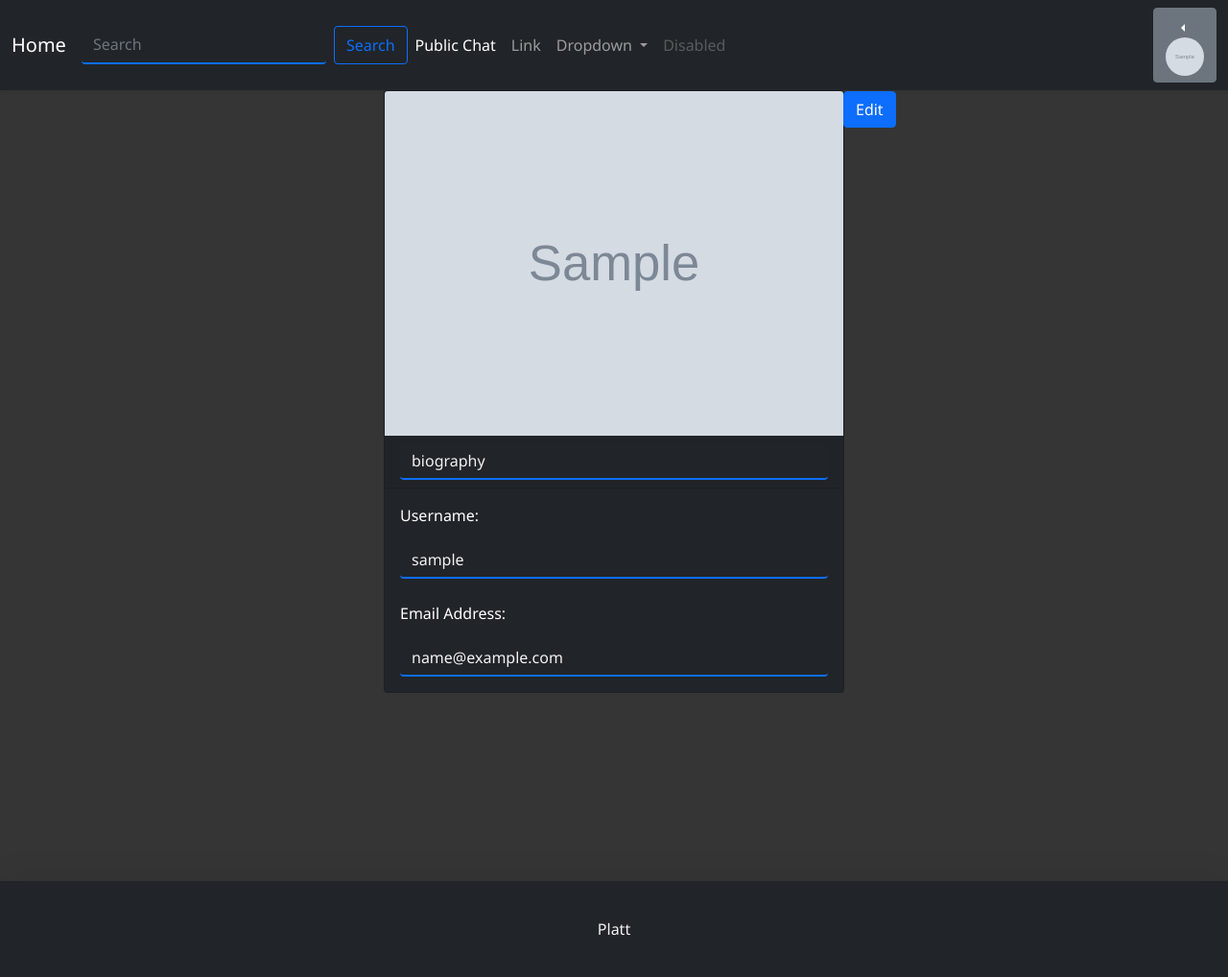
After one commit to Pl4tt/django_web_app, a Django app: page /settings/1/ in a window 1280 px wide. The commit adds this page. Shown: the whole page at 96% size. Run offline with Django 3.2, Linux system fonts and the light colour scheme; a user stored in the database is signed in; tables that the repository leaves empty hold one stand-in row (values such as "Sample post"); grey boxes marked "Sample" are stand-in pictures; parts of the project's set-up code (start-up, migrations or seed data) failed here and were passed over.

Commit message:
added settings + profile view

```diff
--- /dev/null
+++ b/src/account/templates/account/settings.html
@@ -0,0 +1,39 @@
+{% extends "base.html" %}
+{% block title %}Settings of {{user.username}}{% endblock title %}
+{% load static %}
+
+{% block content %}
+<style>
+    #id_profile_image:hover {
+        opacity: 0.3;
+        cursor: pointer;
+        transition-delay: 1;
+    }
+    #id_profile_image_button {
+        display: inline-block;
+        position: absolute;
+    }
+    .card {
+        margin: 0 auto; /* Added */
+        float: none; /* Added */
+        margin-bottom: 10px; /* Added */
+}
+</style>
+
+<div class="card text-white bg-dark mb-3" style="max-width: 30rem;">
+    <form method="POST">
+        {% csrf_token %}
+        <img src="{{user.profile_image.url}}" id="id_profile_image" alt="Platt" class="card-img-top">
+        <a href="#" class="btn btn-primary" id="id_profile_image_button">Edit</a>
+        <div class="card-header"><input class="form-control me-2 custom-dark-input" value="biography"></div>
+        <div class="card-body">
+            <p class="card-text">Username:</p>
+            <input class="card-text form-control me-2 custom-dark-input" value="{{user.username}}">
+            <br>
+            <p class="card-text">Email Address:</p>
+            <input class="card-text form-control me-2 custom-dark-input" value="{{user.email}}">
+        </div>
+    </form>
+</div>
+
+{% endblock content %}
--- a/src/account/urls.py
+++ b/src/account/urls.py
@@ -9,5 +9,6 @@ urlpatterns = [
     path("login/", views.login_view, name="login"),
     path("logout/", views.logout_view, name="logout"),
     path("register/", views.registration_view, name="register"),
-    path("account/<int:id>/", views.profile_view, name="profile")
+    path("account/<int:id>/", views.profile_view, name="profile"),
+    path("settings/<int:id>/", views.settings, name="settings"),
 ]
--- a/src/account/views.py
+++ b/src/account/views.py
@@ -68,5 +68,32 @@ def logout_view(request):
 
 def profile_view(request, id: int):
     context = {}
-    context["user"] = Account.objects.get(pk=id)
+    user = request.user
+
+    context["is_self"] = False
+    if user.pk == id:
+        context["is_self"] = True
+
+    try:
+        context["user"] = Account.objects.get(pk=id)
+    except Account.DoesNotExist:
+        return HttpResponse("User doesn't exists")
     return render(request, "account/profile_view.html", context)
+
+def settings(request, id: int):
+    context = {}
+    req_user = request.user
+    try:
+        user = Account.objects.get(pk=id)
+    except Account.DoesNotExist:
+        return HttpResponse("User doesn't exist")
+
+    if user.pk != req_user.pk:
+        return HttpResponse("You are not allowed to change someone else's account")
+
+    if request.POST:
+        pass
+
+    context["user"] = req_user
+
+    return render(request, "account/settings.html", context)
--- a/src/posts/urls.py
+++ b/src/posts/urls.py
@@ -6,5 +6,5 @@ from . import views
 app_name = "posts"
 
 urlpatterns = [
-    path("home/", views.home_view, name="home")
+    path("", views.home_view, name="home")
 ]
--- a/src/templates/snippets/header.html
+++ b/src/templates/snippets/header.html
@@ -91,7 +91,7 @@
 				>
 					<li><a class="dropdown-item" href="{% url 'account:profile' id=request.user.pk %}">Account</a></li>
 					<li><hr class="dropdown-divider" /></li>
-					<li><a class="dropdown-item" href="#">Settings</a></li>
+					<li><a class="dropdown-item" href="{% url 'account:settings' id=request.user.pk %}">Settings</a></li>
 					<li><a class="dropdown-item" href="{% url 'account:logout' %}">Logout</a></li>
 				</ul>
 			{% else %}
```
Also changed, not shown: src/account/templates/account/profile_view.html (+30 -1 lines).
